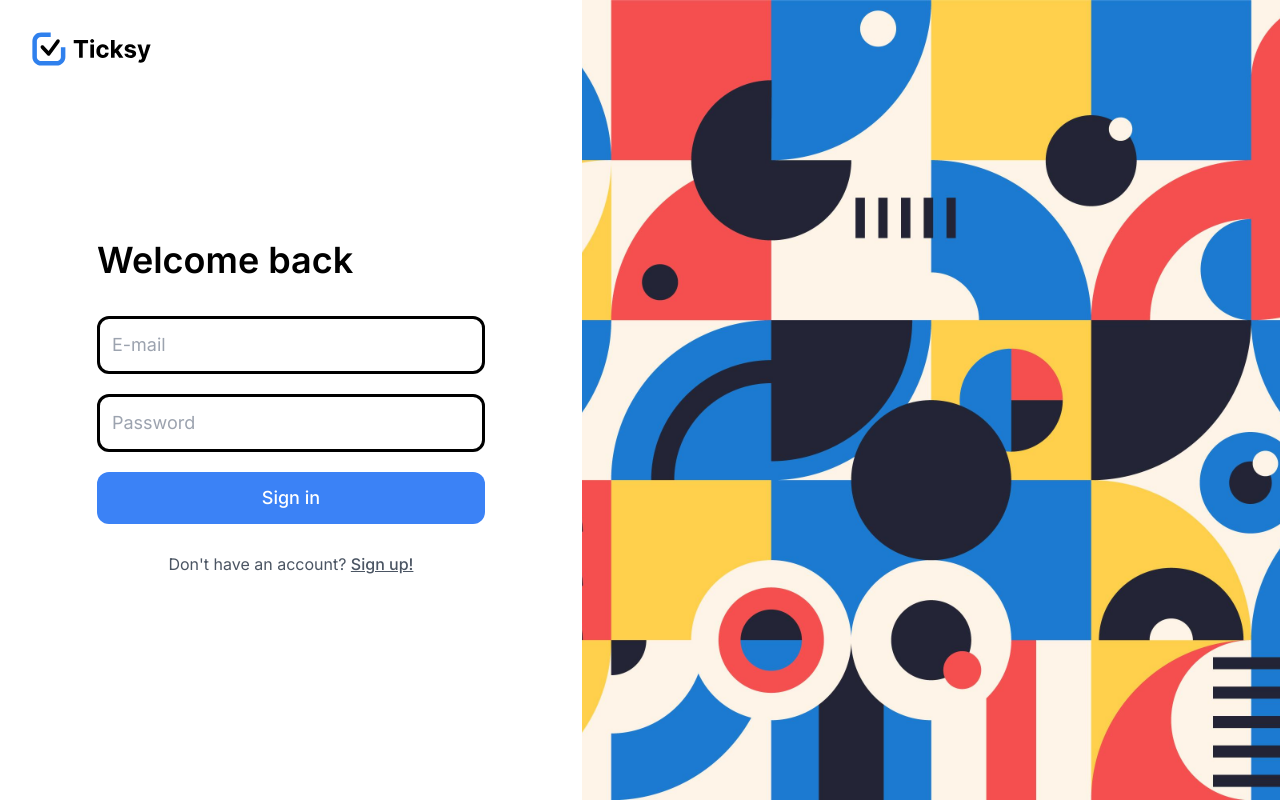
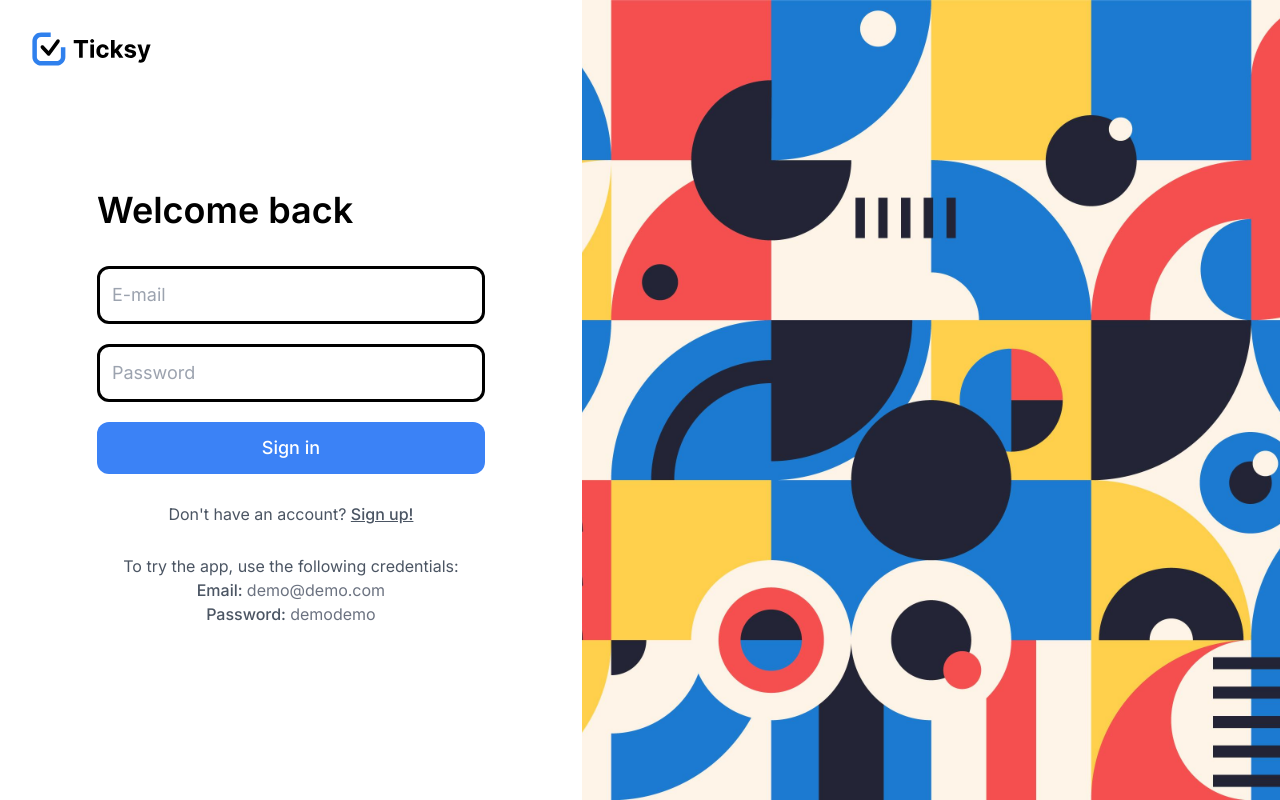
Before and after one commit to j-rutkowski/ticksy, a Next.js app: page / in a window 1280 px wide. Built offline with nearby package versions, Linux system fonts and the light colour scheme; no server answers.

Commit message:
add option to try the app without registering

```diff
--- a/components/Auth.tsx
+++ b/components/Auth.tsx
@@ -97,6 +97,15 @@ const Auth: FunctionComponent = () => {
               {formMode === "login" ? "Sign up!" : "Sign in!"}
             </a>
           </span>
+          <span className='text-gray-600 text-center mt-2'>
+            To try the app, use the following credentials:
+            <br />
+            <span className='font-medium'>Email: </span>
+            <span className='text-gray-500'>demo@demo.com</span>
+            <br />
+            <span className='font-medium'>Password: </span>
+            <span className='text-gray-500'>demodemo</span>
+          </span>
         </div>
       </main>
     </div>
```
